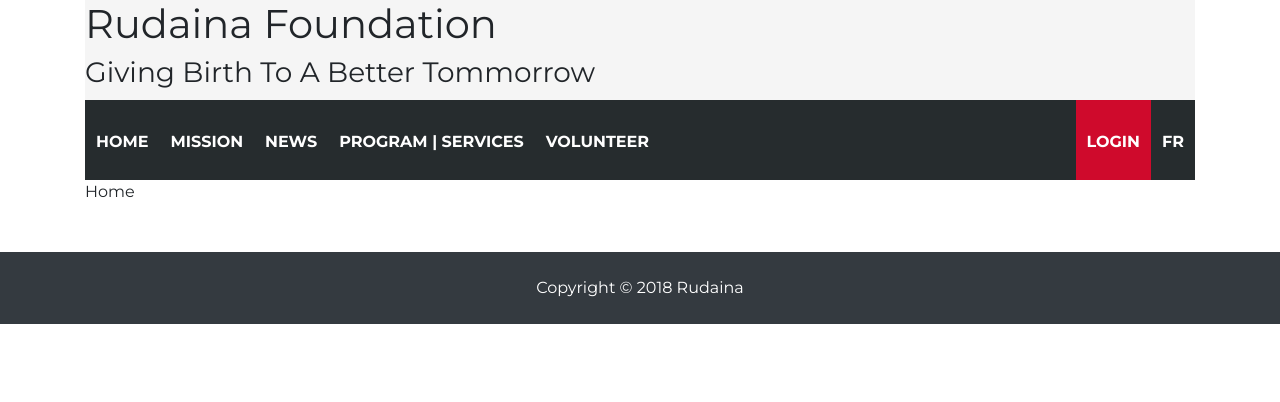
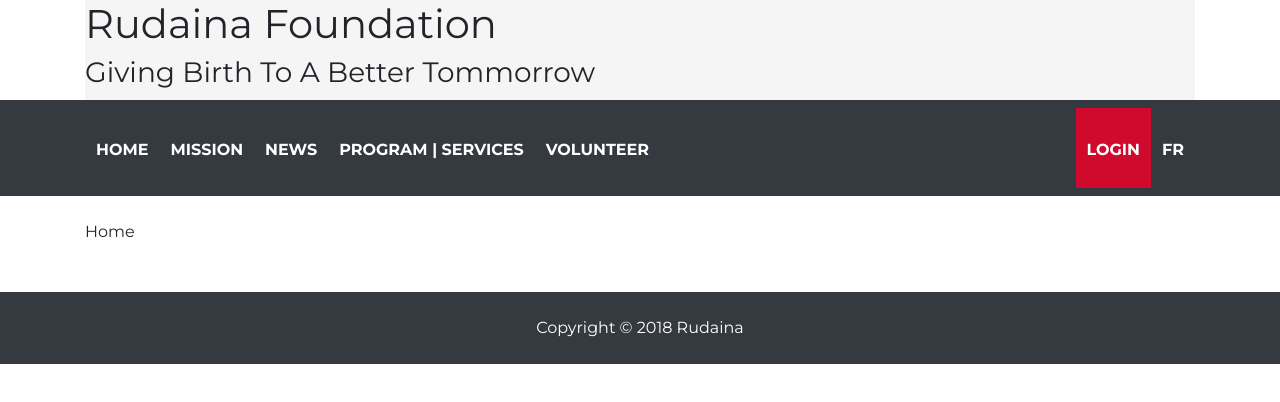
Before and after one commit to RudainaInc/website, a React (Create React App) app in the folder client/: page / in a window 1280 px wide. Shown: the top 402 px of the page. Built offline with nearby package versions, Linux system fonts and the light colour scheme.

Commit message:
navbar ui fix

```diff
--- a/client/src/Components/NavBar/index.css
+++ b/client/src/Components/NavBar/index.css
@@ -1,4 +1,5 @@
 /*----- NAVBAR STYLES BEGIN ---------*/
+
 .navBar{
     background-color: #262C2E;
     color: red;
@@ -10,6 +11,7 @@
     margin: 0;
     padding: 0;
     overflow: hidden;
+    width: 100%;
 }
 
 ul li a{
--- a/client/src/Components/NavBar/index.js
+++ b/client/src/Components/NavBar/index.js
@@ -6,9 +6,8 @@
 class NavBar extends Component {
   render() {
     return (
-
-        <div className="container">
-            <div className="navBar">
+        <div className="navbar navbar-expand-sm navbar-dark bg-dark mb-4">
+            <div className="container">
                 <ul>
                     <div className="floatLeft">
                         <li><Link to='/'>HOME</Link></li>
@@ -26,6 +25,7 @@
                 </ul>
             </div>
         </div>
+
     );
   }
 }
```
